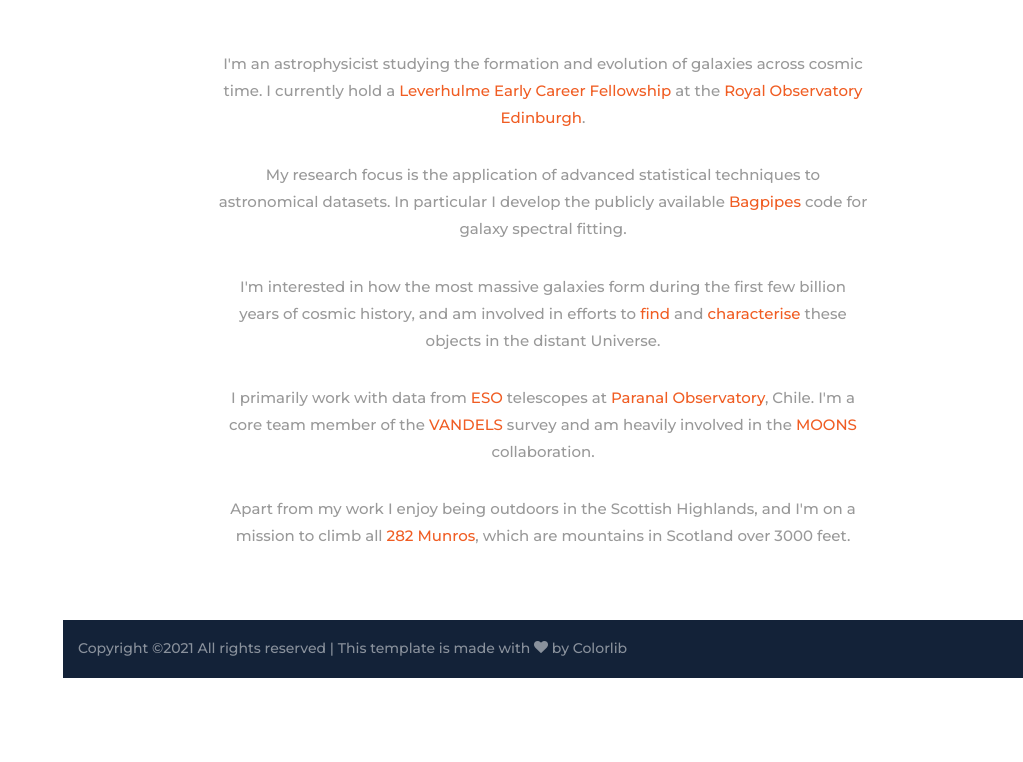
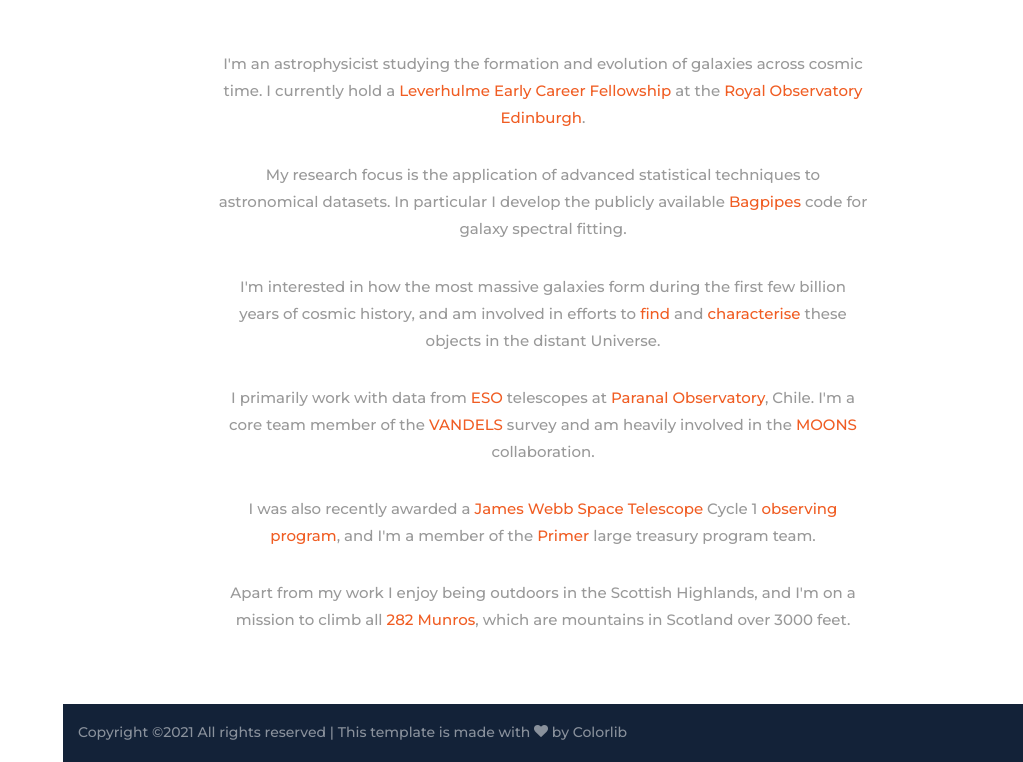
Before and after one commit to stsci-mos-sed/stsci-mos-sed.github.io, a plain HTML site: page index.html in a window 1280 px wide. Shown: the part 802-1564 px from the top of the page, without its empty margins (257-1280 px from the left). Before the commit the page ends 1480 px from the top, so only its background shows below. Drawn offline with Linux system fonts and the light colour scheme; some packages are replaced by stand-ins of ours; no server answers; files whose address does not match are found by name.

Commit message:
added jwst info, updated cv

```diff
--- a/index.html
+++ b/index.html
@@ -84,6 +84,8 @@
 
 			<p style="margin-bottom:0.8cm;">I primarily work with data from <a href="https://www.eso.org/public/">ESO</a> telescopes at <a href="https://www.eso.org/public/teles-instr/paranal-observatory/">Paranal Observatory</a>, Chile. I'm a core team member of the <a href="http://vandels.inaf.it">VANDELS</a> survey and am heavily involved in the <a href="https://vltmoons.org">MOONS</a> collaboration.</p>
 
+			<p style="margin-bottom:0.8cm;">I was also recently awarded a <a href="https://www.jwst.nasa.gov">James Webb Space Telescope</a> Cycle 1 <a href=https://www.stsci.edu/jwst/science-execution/program-information?id=2285>observing program</a>, and I'm a member of the <a href=https://www.stsci.edu/jwst/science-execution/program-information?id=1837>Primer</a> large treasury program team.</p>
+
 			<p style="margin-bottom:-2cm;">Apart from my work I enjoy being outdoors in the Scottish Highlands, and I'm on a mission to climb all <a href="https://www.walkhighlands.co.uk/Forum/memberlist.php?mode=viewmap&u=81733">282 Munros</a>, which are mountains in Scotland over 3000 feet.</p>
 
           </div>
```
Also changed, not shown: 1 other file.
